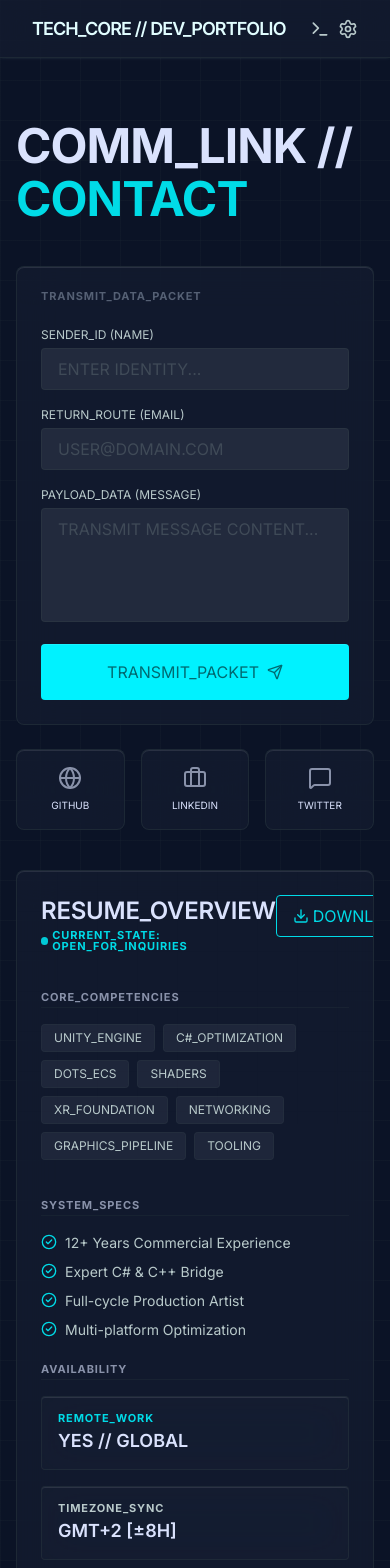
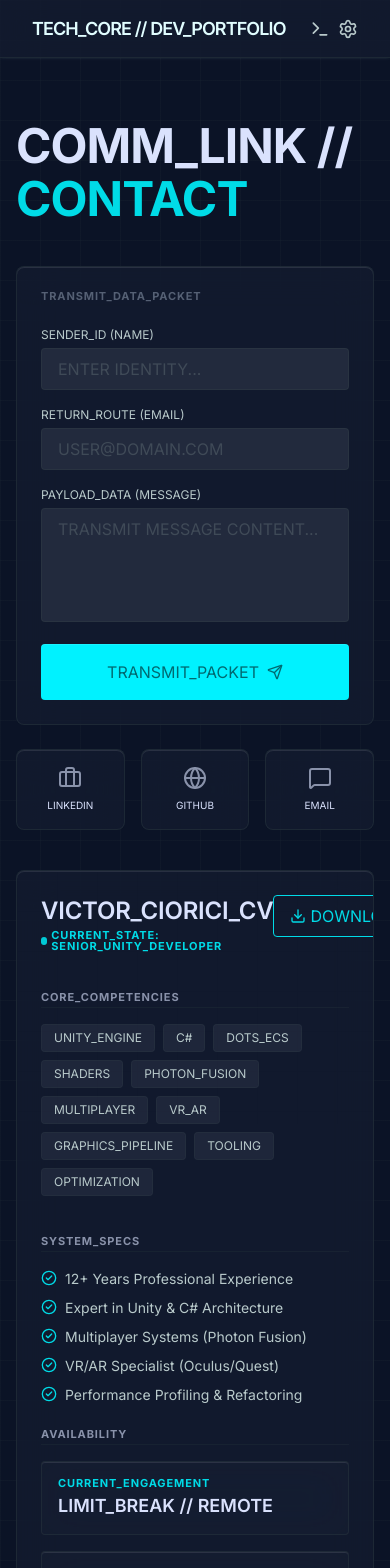
Before and after one commit to VictorCiorici/Portfolio, a Next.js app: page /contact in a window 390 px wide. Shown: the top 1568 px of the page. Built offline with nearby package versions, Linux system fonts and the light colour scheme.

Commit message:
Personalize portfolio with Victor Ciorici's resume data and enable download functionality

```diff
--- a/src/app/contact/page.tsx
+++ b/src/app/contact/page.tsx
@@ -26,11 +26,12 @@ export default function Contact() {
           >
             <div className="glass-panel p-lg rounded-xl">
               <h2 className="text-label-caps text-on-tertiary-container mb-lg">TRANSMIT_DATA_PACKET</h2>
-              <form className="space-y-md">
+              <form className="space-y-md" action="mailto:victor.ciorici@gmail.com" method="post" encType="text/plain">
                 <div>
                   <label className="block text-code-sm text-on-surface-variant mb-xs uppercase">SENDER_ID (NAME)</label>
                   <input
                     type="text"
+                    name="name"
                     placeholder="ENTER IDENTITY..."
                     className="w-full bg-surface-container-high border border-outline-variant/30 rounded px-md py-sm text-on-surface focus:outline-none focus:border-primary-fixed-dim focus:tech-glow transition-all placeholder:text-outline/30"
                   />
@@ -39,6 +40,7 @@ export default function Contact() {
                   <label className="block text-code-sm text-on-surface-variant mb-xs uppercase">RETURN_ROUTE (EMAIL)</label>
                   <input
                     type="email"
+                    name="email"
                     placeholder="USER@DOMAIN.COM"
                     className="w-full bg-surface-container-high border border-outline-variant/30 rounded px-md py-sm text-on-surface focus:outline-none focus:border-primary-fixed-dim focus:tech-glow transition-all placeholder:text-outline/30"
                   />
@@ -46,12 +48,13 @@ export default function Contact() {
                 <div>
                   <label className="block text-code-sm text-on-surface-variant mb-xs uppercase">PAYLOAD_DATA (MESSAGE)</label>
                   <textarea
+                    name="message"
                     rows={4}
                     placeholder="TRANSMIT MESSAGE CONTENT..."
                     className="w-full bg-surface-container-high border border-outline-variant/30 rounded px-md py-sm text-on-surface focus:outline-none focus:border-primary-fixed-dim focus:tech-glow transition-all placeholder:text-outline/30 resize-none"
                   />
                 </div>
-                <button className="w-full bg-primary-container text-on-primary-container font-label-caps py-md rounded tech-edge hover:bg-primary-fixed transition-all flex items-center justify-center gap-sm group">
+                <button type="submit" className="w-full bg-primary-container text-on-primary-container font-label-caps py-md rounded tech-edge hover:bg-primary-fixed transition-all flex items-center justify-center gap-sm group">
                   TRANSMIT_PACKET
                   <Send className="w-4 h-4 group-hover:translate-x-1 group-hover:-translate-y-1 transition-transform" />
                 </button>
@@ -60,14 +63,20 @@ export default function Contact() {
 
             <div className="grid grid-cols-3 gap-md">
               {[
-                { name: "GITHUB", icon: Globe },
-                { name: "LINKEDIN", icon: Briefcase },
-                { name: "TWITTER", icon: MessageSquare },
+                { name: "LINKEDIN", icon: Briefcase, href: "https://www.linkedin.com/in/victor-c-478a7849" },
+                { name: "GITHUB", icon: Globe, href: "https://github.com/VictorCiorici" },
+                { name: "EMAIL", icon: MessageSquare, href: "mailto:victor.ciorici@gmail.com" },
               ].map((social) => (
-                <button key={social.name} className="glass-panel p-md rounded-xl flex flex-col items-center gap-sm hover:text-primary-fixed-dim transition-colors group">
+                <a
+                  key={social.name}
+                  href={social.href}
+                  target="_blank"
+                  rel="noopener noreferrer"
+                  className="glass-panel p-md rounded-xl flex flex-col items-center gap-sm hover:text-primary-fixed-dim transition-colors group no-underline"
+                >
                   <social.icon className="w-6 h-6 opacity-60 group-hover:opacity-100 transition-opacity" />
                   <span className="text-[10px] font-label-caps">{social.name}</span>
-                </button>
+                </a>
               ))}
             </div>
           </motion.div>
@@ -80,29 +89,35 @@ export default function Contact() {
             className="lg:col-span-7"
           >
             <div className="glass-panel p-lg rounded-xl h-full relative overflow-hidden flex flex-col">
-              {/* Subtle background pattern */}
               <div className="absolute inset-0 opacity-5 pointer-events-none grid-bg" />
 
               <div className="relative z-10">
                 <div className="flex justify-between items-start mb-xl">
                   <div>
-                    <h2 className="text-headline-md text-on-surface mb-xs uppercase tracking-tight">RESUME_OVERVIEW</h2>
+                    <h2 className="text-headline-md text-on-surface mb-xs uppercase tracking-tight">VICTOR_CIORICI_CV</h2>
                     <div className="flex items-center gap-xs">
                       <div className="w-2 h-2 rounded-full bg-primary-fixed-dim animate-pulse" />
-                      <span className="text-label-caps text-primary-fixed-dim text-[10px]">CURRENT_STATE: OPEN_FOR_INQUIRIES</span>
+                      <span className="text-label-caps text-primary-fixed-dim text-[10px]">CURRENT_STATE: SENIOR_UNITY_DEVELOPER</span>
                     </div>
                   </div>
-                  <button className="flex items-center gap-xs px-md py-sm border border-primary-fixed-dim text-primary-fixed-dim rounded font-label-caps hover:bg-primary-fixed-dim hover:text-on-primary transition-all">
+                  <a
+                    href="/resume.pdf"
+                    download
+                    className="flex items-center gap-xs px-md py-sm border border-primary-fixed-dim text-primary-fixed-dim rounded font-label-caps hover:bg-primary-fixed-dim hover:text-on-primary transition-all no-underline"
+                  >
                     <Download className="w-4 h-4" />
                     DOWNLOAD.PDF
-                  </button>
+                  </a>
                 </div>
 
                 <div className="space-y-xl">
                   <div>
                     <h3 className="text-label-caps text-on-surface opacity-60 mb-md border-b border-outline-variant/30 pb-xs">CORE_COMPETENCIES</h3>
                     <div className="flex flex-wrap gap-sm">
-                      {["UNITY_ENGINE", "C#_OPTIMIZATION", "DOTS_ECS", "SHADERS", "XR_FOUNDATION", "NETWORKING", "GRAPHICS_PIPELINE", "TOOLING"].map(skill => (
+                      {[
+                        "UNITY_ENGINE", "C#", "DOTS_ECS", "SHADERS", "PHOTON_FUSION",
+                        "MULTIPLAYER", "VR_AR", "GRAPHICS_PIPELINE", "TOOLING", "OPTIMIZATION"
+                      ].map(skill => (
                         <span key={skill} className="px-3 py-1 bg-surface-container-highest/50 border border-outline-variant/20 rounded text-code-sm text-on-surface-variant font-medium">
                           {skill}
                         </span>
@@ -115,10 +130,11 @@ export default function Contact() {
                       <h3 className="text-label-caps text-on-surface opacity-60 mb-md border-b border-outline-variant/30 pb-xs">SYSTEM_SPECS</h3>
                       <ul className="space-y-sm">
                         {[
-                          "12+ Years Commercial Experience",
-                          "Expert C# & C++ Bridge",
-                          "Full-cycle Production Artist",
-                          "Multi-platform Optimization",
+                          "12+ Years Professional Experience",
+                          "Expert in Unity & C# Architecture",
+                          "Multiplayer Systems (Photon Fusion)",
+                          "VR/AR Specialist (Oculus/Quest)",
+                          "Performance Profiling & Refactoring",
                         ].map(item => (
                           <li key={item} className="flex items-center gap-sm text-body-md text-on-surface-variant">
                             <CheckCircle2 className="w-4 h-4 text-primary-fixed-dim shrink-0" />
@@ -131,12 +147,12 @@ export default function Contact() {
                       <h3 className="text-label-caps text-on-surface opacity-60 mb-md border-b border-outline-variant/30 pb-xs">AVAILABILITY</h3>
                       <div className="space-y-md">
                         <div className="glass-panel p-md rounded bg-primary-container/5 border-primary-fixed-dim/20">
-                          <div className="text-label-caps text-primary-fixed-dim mb-1">REMOTE_WORK</div>
-                          <div className="text-headline-sm text-on-surface uppercase">YES // GLOBAL</div>
+                          <div className="text-label-caps text-primary-fixed-dim mb-1">CURRENT_ENGAGEMENT</div>
+                          <div className="text-headline-sm text-on-surface uppercase">LIMIT_BREAK // REMOTE</div>
                         </div>
                         <div className="glass-panel p-md rounded bg-surface-container-high/50">
-                          <div className="text-label-caps text-on-surface-variant mb-1">TIMEZONE_SYNC</div>
-                          <div className="text-headline-sm text-on-surface uppercase">GMT+2 [±8H]</div>
+                          <div className="text-label-caps text-on-surface-variant mb-1">LOCATION_DATA</div>
+                          <div className="text-headline-sm text-on-surface uppercase">STRASENI, MD [GMT+2]</div>
                         </div>
                       </div>
                     </div>
--- a/src/app/page.tsx
+++ b/src/app/page.tsx
@@ -83,9 +83,16 @@ public partial struct OptimizeRenderSystem : ISystem
             <span className="text-primary-fixed-dim">INTERACTIVE WORLDS</span>
           </h1>
 
-          <p className="text-body-lg text-on-surface-variant max-w-2xl mb-xl border-l-2 border-outline-variant pl-md">
-            Senior Unity Engineer specializing in high-performance rendering, DOTS, and cross-platform optimization. Bridging the gap between creative vision and technical execution.
-          </p>
+          <motion.p
+            initial={{ opacity: 0, y: 20 }}
+            animate={{ opacity: 1, y: 0 }}
+            transition={{ delay: 0.3 }}
+            className="text-body-lg text-on-surface-variant max-w-2xl leading-relaxed mb-xl border-l-2 border-outline-variant pl-md"
+          >
+            Senior Unity Developer with 12+ years of expertise in the full development lifecycle—from
+            concept and architecture to high-performance implementation. Specializing in gameplay systems,
+            multiplayer architecture, and cross-platform optimization for PC, Mobile, and VR/AR.
+          </motion.p>
 
           <div className="flex flex-col sm:flex-row gap-md">
             <Link
--- a/src/components/Navbar.tsx
+++ b/src/components/Navbar.tsx
@@ -54,9 +54,13 @@ export default function Navbar() {
         </div>
 
         <div className="flex items-center gap-md">
-          <button className="text-label-caps text-on-surface-variant hover:text-primary-fixed-dim transition-colors hidden md:block">
+          <a
+            href="/resume.pdf"
+            download
+            className="text-label-caps text-on-surface-variant hover:text-primary-fixed-dim transition-colors hidden md:block no-underline"
+          >
             RESUME.PDF
-          </button>
+          </a>
           <div className="flex gap-sm">
             <Terminal className="w-5 h-5 text-on-surface-variant hover:text-primary-fixed-dim cursor-pointer transition-colors" />
             <Settings className="w-5 h-5 text-on-surface-variant hover:text-primary-fixed-dim cursor-pointer transition-colors" />
```
Also changed, not shown: 2 other files (tests, documents, lock files or other folders).
